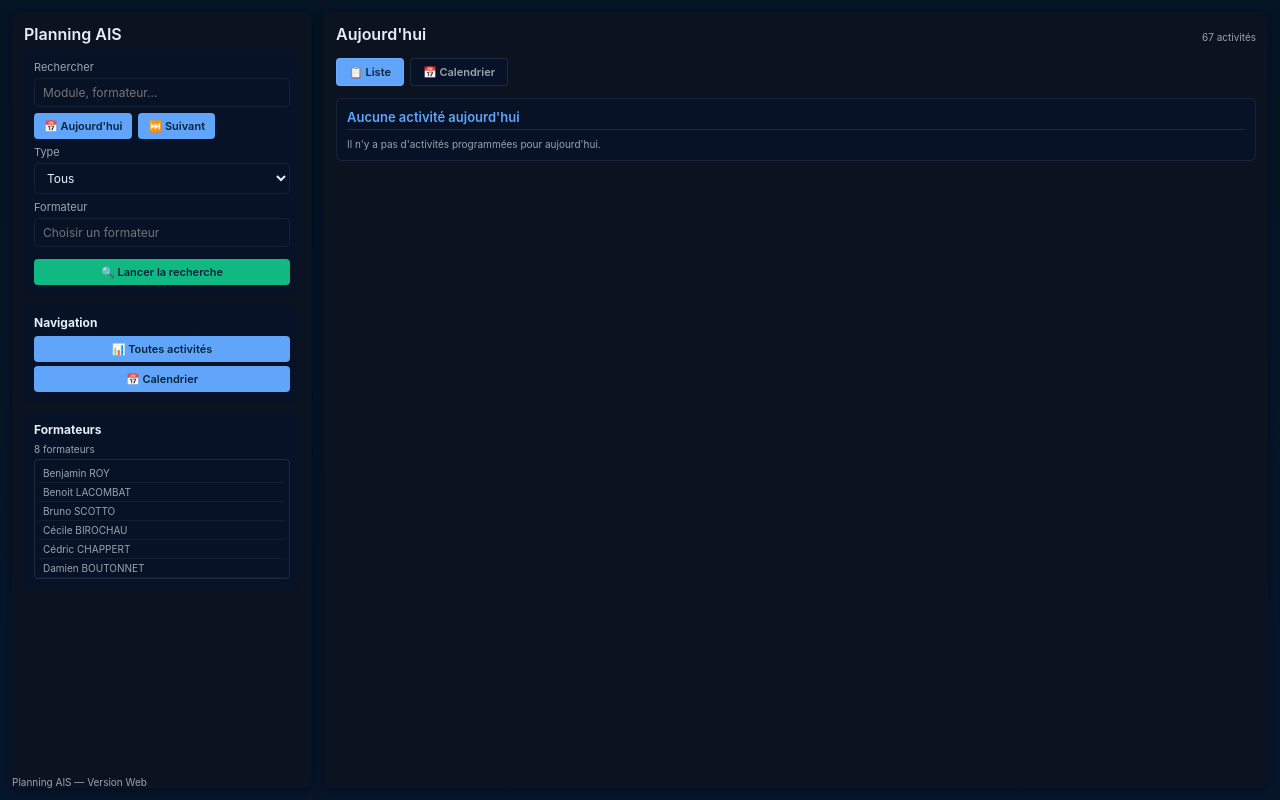
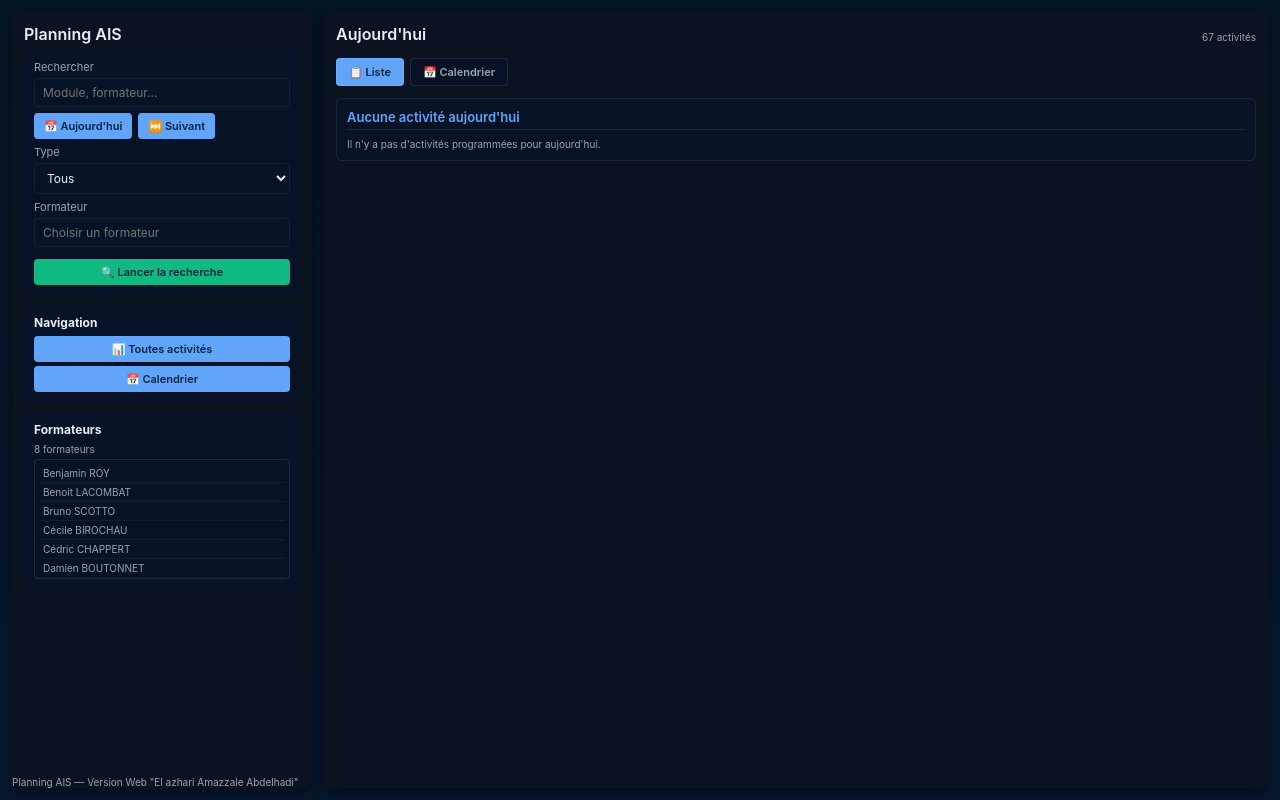
Before and after one commit to abdelbge2023/Planning-AIS-2025, a plain HTML site: page index.html in a window 1280 px wide. Drawn offline with Linux system fonts and the light colour scheme.

Commit message:
Update index.html

```diff
--- a/index.html
+++ b/index.html
@@ -604,7 +604,7 @@
         </div>
     </div>
 
-    <footer>Planning AIS — Version Web</footer>
+    <footer>Planning AIS — Version Web "El azhari Amazzale Abdelhadi"</footer>
 
     <script>
         // Données extraites du fichier Excel
```
